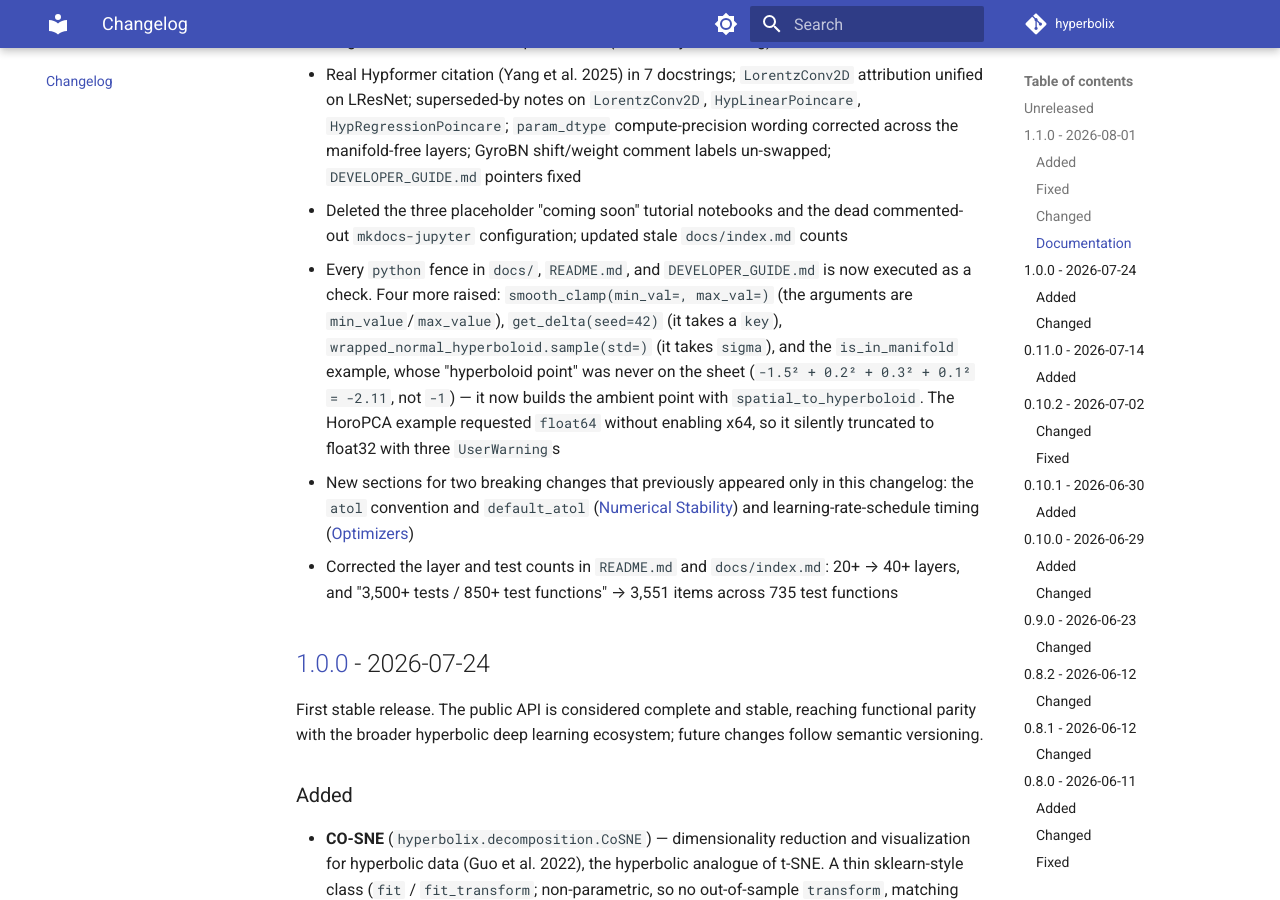
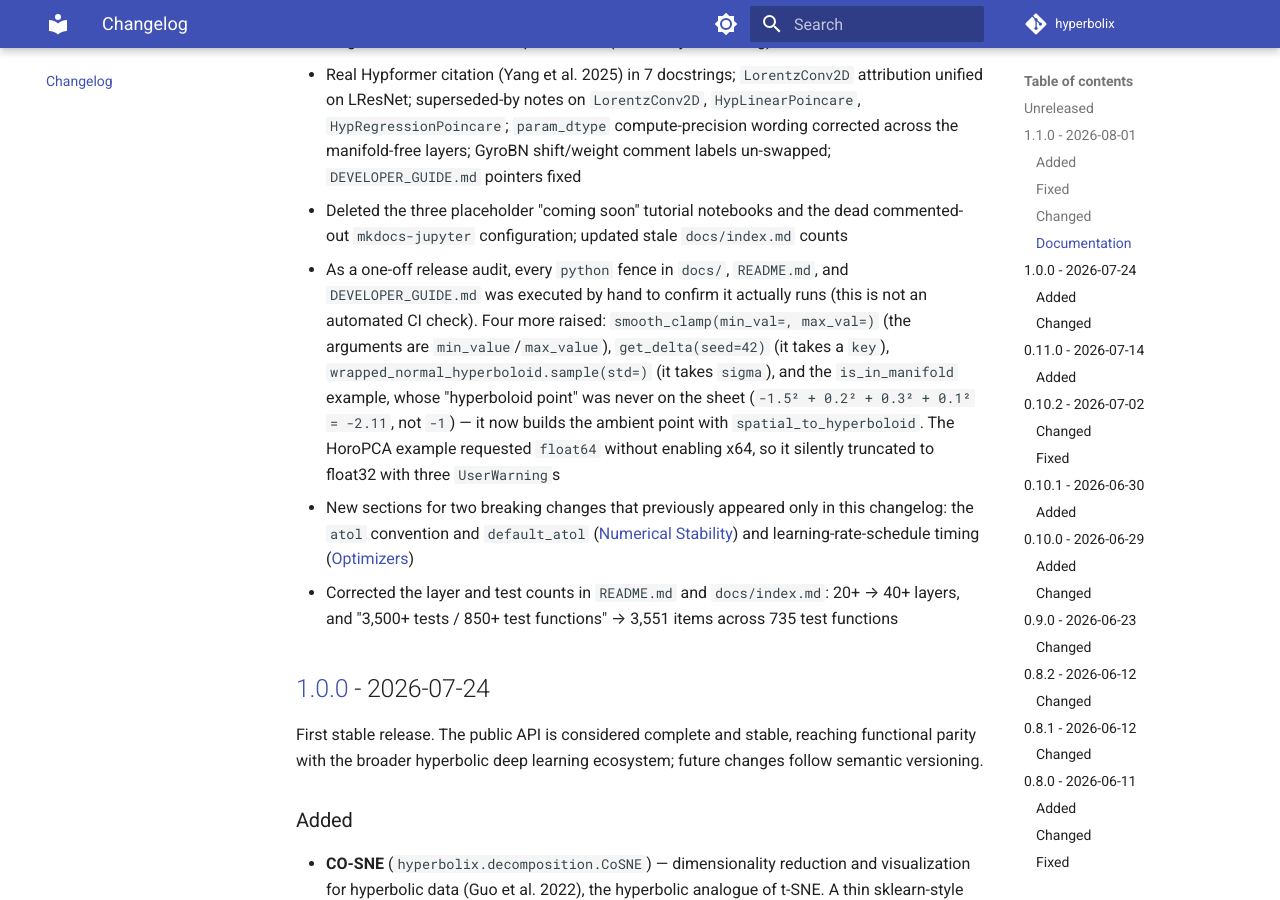
Before and after one commit to timoklein/hyperbolix, an MkDocs documentation site: the page built from docs/changelog.md, in a window 1280 px wide and 900 px high, scrolled down 5638 px. Built offline with MkDocs 1.6.1 and Material for MkDocs 9.7.7, drawn with Linux system fonts in a browser that asks for light colours; comment, search, counter and statistics services are not loaded; the version menu is left out.

Commit message:
docs: changelog fence-execution claim was a one-off audit, not CI
Co-Authored-By: Claude Fable 5 <noreply@anthropic.com>

```diff
--- a/docs/changelog.md
+++ b/docs/changelog.md
@@ -51,7 +51,7 @@ migration in its entry.
 - Rewrote the layer initialization-scale table to match actual defaults (split `HypLinear*PP` from the regression heads; added `HypLinearHyperboloidPLFC` and `HypConv2DHyperboloidILNN` rows); fixed ambient-vs-spatial channel-convention contradictions (documented the `HTCLinear.out_features`-is-spatial exception; HCat growth is internal — output width is always `out_channels`); corrected "manifold-valued weights" to "manifold-valued bias" for the legacy Ganea layers and repositioned `mark_manifold_param` as guidance for hand-rolled parameters (built-in layers self-tag)
 - Real Hypformer citation (Yang et al. 2025) in 7 docstrings; `LorentzConv2D` attribution unified on LResNet; superseded-by notes on `LorentzConv2D`, `HypLinearPoincare`, `HypRegressionPoincare`; `param_dtype` compute-precision wording corrected across the manifold-free layers; GyroBN shift/weight comment labels un-swapped; `DEVELOPER_GUIDE.md` pointers fixed
 - Deleted the three placeholder "coming soon" tutorial notebooks and the dead commented-out `mkdocs-jupyter` configuration; updated stale `docs/index.md` counts
-- Every `python` fence in `docs/`, `README.md`, and `DEVELOPER_GUIDE.md` is now executed as a check. Four more raised: `smooth_clamp(min_val=, max_val=)` (the arguments are `min_value`/`max_value`), `get_delta(seed=42)` (it takes a `key`), `wrapped_normal_hyperboloid.sample(std=)` (it takes `sigma`), and the `is_in_manifold` example, whose "hyperboloid point" was never on the sheet (`-1.5² + 0.2² + 0.3² + 0.1² = -2.11`, not `-1`) — it now builds the ambient point with `spatial_to_hyperboloid`. The HoroPCA example requested `float64` without enabling x64, so it silently truncated to float32 with three `UserWarning`s
+- As a one-off release audit, every `python` fence in `docs/`, `README.md`, and `DEVELOPER_GUIDE.md` was executed by hand to confirm it actually runs (this is not an automated CI check). Four more raised: `smooth_clamp(min_val=, max_val=)` (the arguments are `min_value`/`max_value`), `get_delta(seed=42)` (it takes a `key`), `wrapped_normal_hyperboloid.sample(std=)` (it takes `sigma`), and the `is_in_manifold` example, whose "hyperboloid point" was never on the sheet (`-1.5² + 0.2² + 0.3² + 0.1² = -2.11`, not `-1`) — it now builds the ambient point with `spatial_to_hyperboloid`. The HoroPCA example requested `float64` without enabling x64, so it silently truncated to float32 with three `UserWarning`s
 - New sections for two breaking changes that previously appeared only in this changelog: the `atol` convention and `default_atol` ([Numerical Stability](user-guide/numerical-stability.md#the-atol-convention)) and learning-rate-schedule timing ([Optimizers](user-guide/optimizers.md#learning-rate-schedules))
 - Corrected the layer and test counts in `README.md` and `docs/index.md`: 20+ → 40+ layers, and "3,500+ tests / 850+ test functions" → 3,551 items across 735 test functions
 
```
